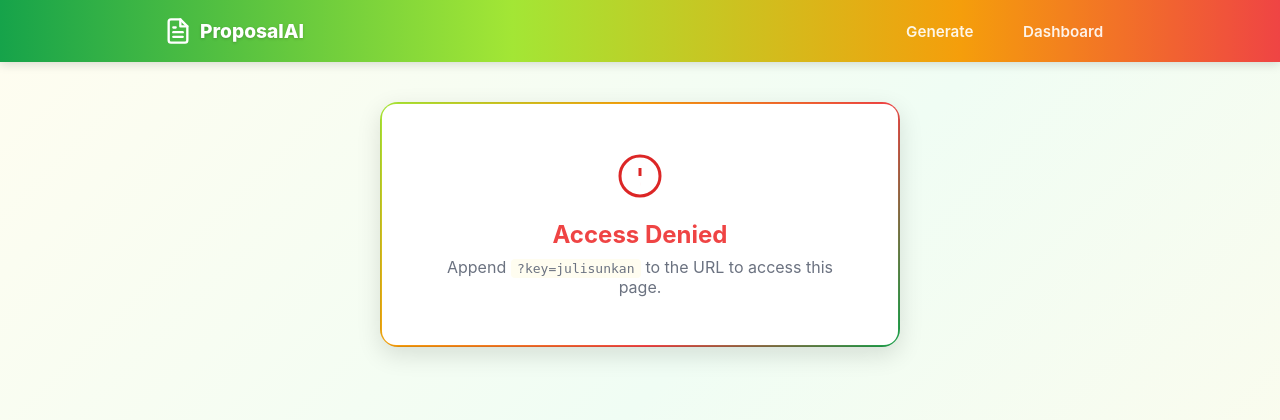
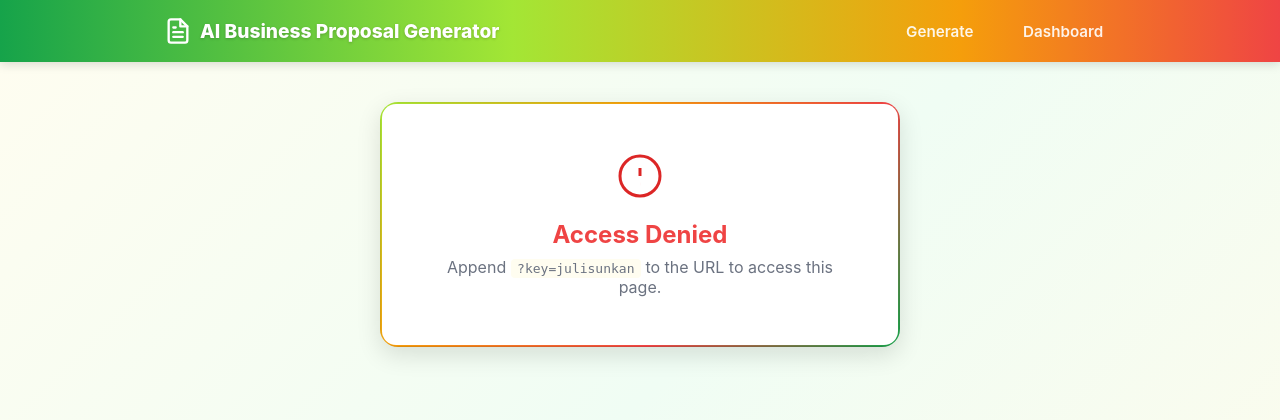
Before and after one commit to julisunkan/businessproposal, a Flask app: page /admin in a window 1280 px wide. Shown: the top 420 px of the page. Run offline with Flask 3, Linux system fonts and the light colour scheme.

Commit message:
Update the application's name across various pages and files
Adjusts the application name from "ProposalAI" to "AI Business Proposal Generator" in `static/manifest.json`, `templates/admin.html`, `templates/base.html`, `templates/dashboard.html`, and `templates/index.html`.

Replit-Commit-Author: Agent
Replit-Commit-Session-Id: 5e670e33-09ac-4f41-8527-7347790c83bd
Replit-Commit-Checkpoint-Type: full_checkpoint
Replit-Commit-Event-Id: eeb7429f-e914-4050-8b8d-01d0ba160b71
Replit-Commit-Screenshot-Url: https://storage.googleapis.com/screenshot-production-us-central1/08d155c9-6039-476f-a34f-35fa307dcf3e/5e670e33-09ac-4f41-8527-7347790c83bd/aBcmIPZ
Replit-Helium-Checkpoint-Created: true

```diff
--- a/templates/admin.html
+++ b/templates/admin.html
@@ -1,5 +1,5 @@
 {% extends "base.html" %}
-{% block title %}Admin — ProposalAI{% endblock %}
+{% block title %}Admin — AI Business Proposal Generator{% endblock %}
 
 {% block content %}
 {% if not authorized %}
--- a/templates/base.html
+++ b/templates/base.html
@@ -3,7 +3,7 @@
 <head>
   <meta charset="UTF-8" />
   <meta name="viewport" content="width=device-width, initial-scale=1.0" />
-  <title>{% block title %}Business Proposal Generator{% endblock %}</title>
+  <title>{% block title %}AI Business Proposal Generator{% endblock %}</title>
   <link rel="stylesheet" href="{{ url_for('static', filename='style.css') }}" />
   <link rel="manifest" href="{{ url_for('static', filename='manifest.json') }}" />
   <link rel="icon" href="{{ url_for('static', filename='icons/icon-192.png') }}" />
@@ -14,7 +14,7 @@
     <div class="header-inner">
       <a href="{{ url_for('index') }}" class="logo">
         <svg width="28" height="28" viewBox="0 0 24 24" fill="none" stroke="currentColor" stroke-width="2" stroke-linecap="round" stroke-linejoin="round"><path d="M14 2H6a2 2 0 0 0-2 2v16a2 2 0 0 0 2 2h12a2 2 0 0 0 2-2V8z"/><polyline points="14 2 14 8 20 8"/><line x1="16" y1="13" x2="8" y2="13"/><line x1="16" y1="17" x2="8" y2="17"/><polyline points="10 9 9 9 8 9"/></svg>
-        ProposalAI
+        AI Business Proposal Generator
       </a>
       <nav class="site-nav">
         <a href="{{ url_for('index') }}">Generate</a>
--- a/templates/dashboard.html
+++ b/templates/dashboard.html
@@ -1,5 +1,5 @@
 {% extends "base.html" %}
-{% block title %}Dashboard — ProposalAI{% endblock %}
+{% block title %}Dashboard — AI Business Proposal Generator{% endblock %}
 
 {% block content %}
 <div class="dash-header">
--- a/templates/index.html
+++ b/templates/index.html
@@ -1,5 +1,5 @@
 {% extends "base.html" %}
-{% block title %}Generate Proposal — ProposalAI{% endblock %}
+{% block title %}Generate Proposal — AI Business Proposal Generator{% endblock %}
 
 {% block content %}
 <div class="hero">
```
Also changed, not shown: database.db, static/manifest.json.
